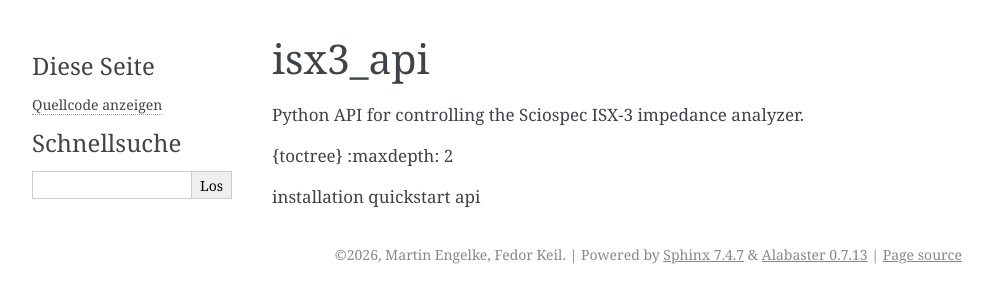
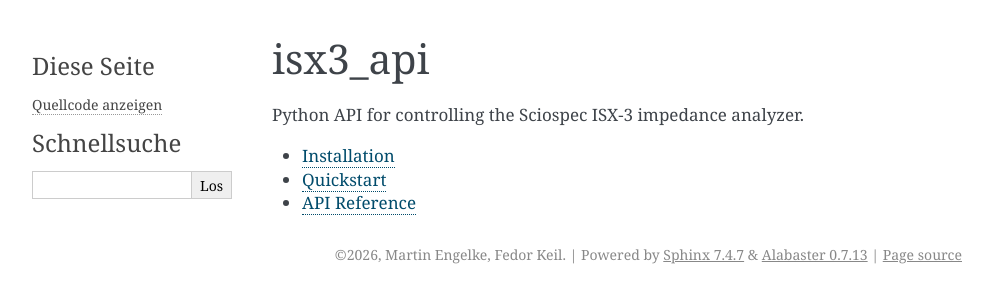
Before and after one commit to efk04/sensorprojekt_api, a Sphinx documentation site: the page built from docs/index.md, in a window 1280 px wide. Shown: the top 303 px of the page, without its empty margins (148-1141 px from the left). Built offline with Sphinx 7.4.7, drawn with Linux system fonts in a browser that asks for light colours.

Commit message:
basis für doku funktioniert

````diff
--- a/docs/index.md
+++ b/docs/index.md
@@ -2,9 +2,10 @@
 
 Python API for controlling the Sciospec ISX-3 impedance analyzer.
 
-{toctree}
+```{toctree}
 :maxdepth: 2
 
 installation
 quickstart
 api
+```
````
Also changed, not shown: docs/installation.md (added, +1 -0 lines), docs/quickstart.md (+2 -0 lines), 1 other file.
